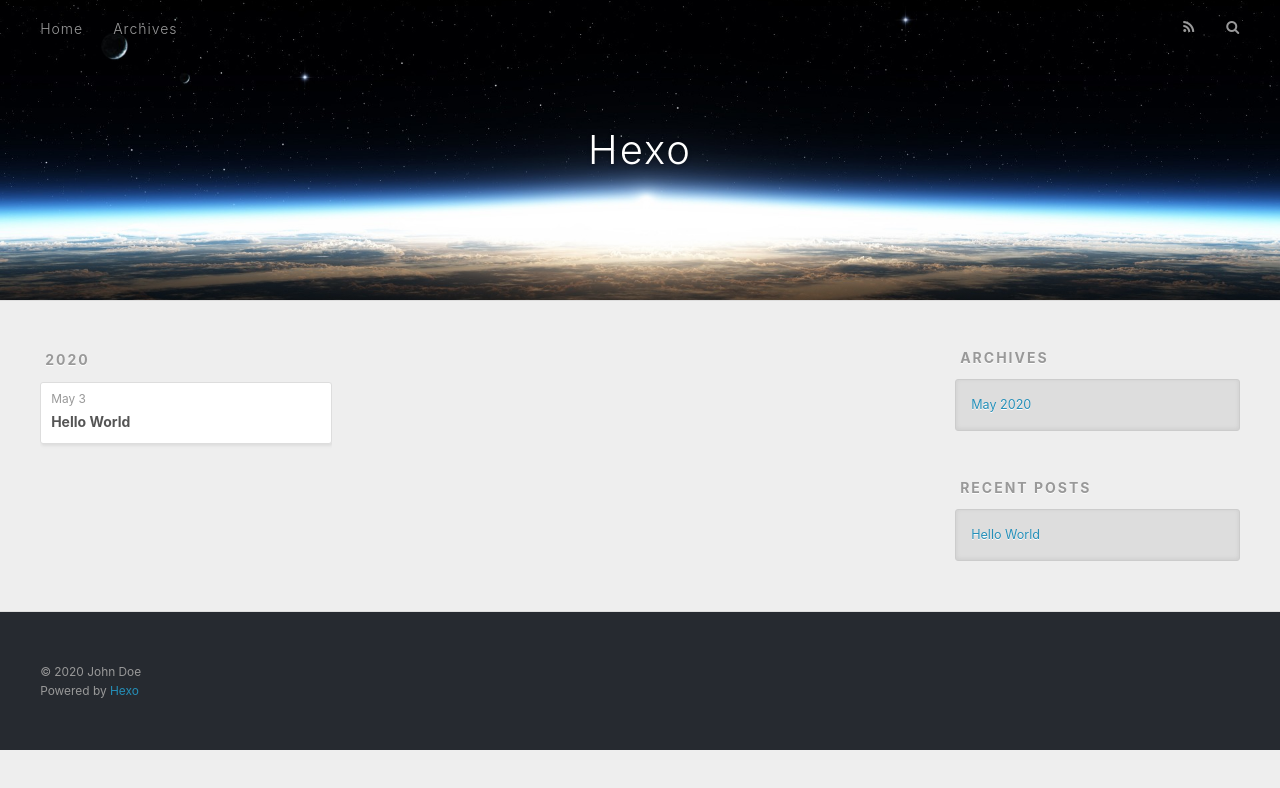
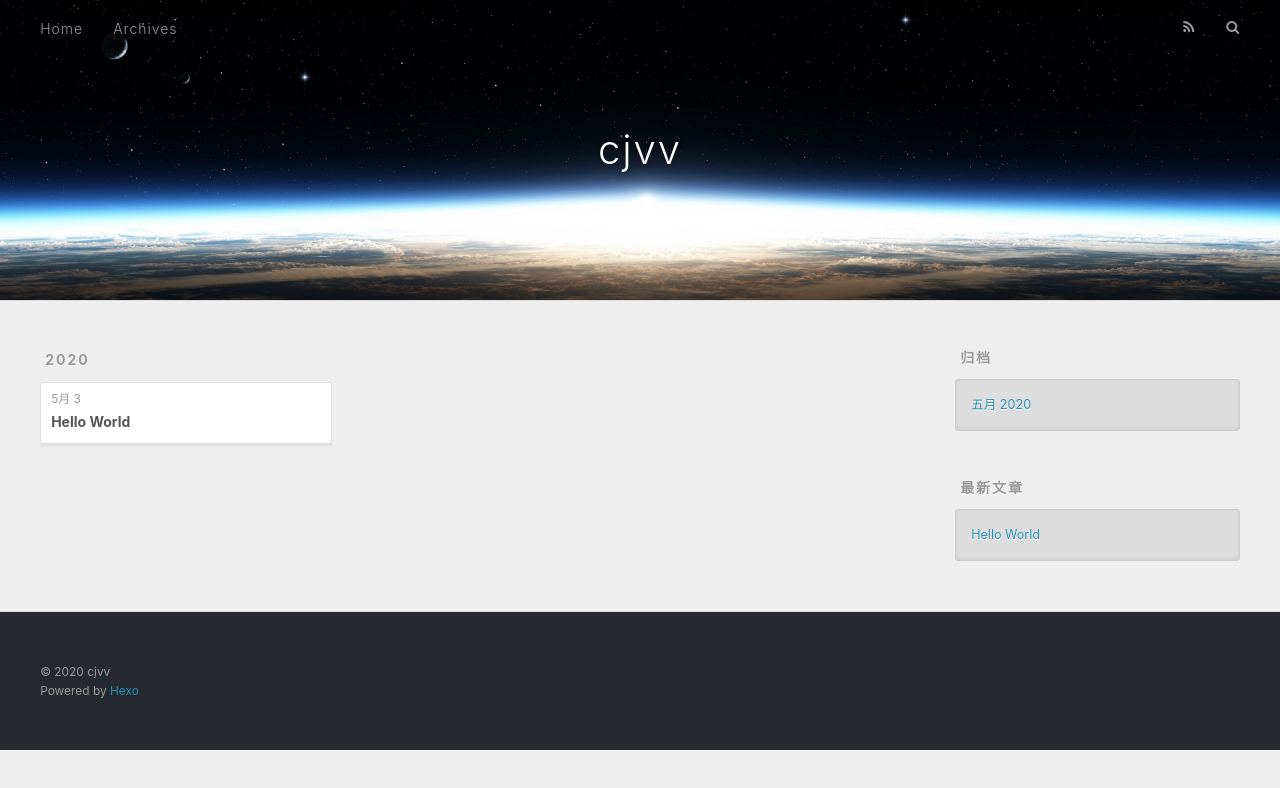
Before and after one commit to CJVV/CJVV.github.io, a plain HTML site: page archives/index.html in a window 1280 px wide. Drawn offline with nearby package versions, Linux system fonts and the light colour scheme.

Commit message:
Site updated: 2020-05-03 14:40:06

```diff
--- a/archives/index.html
+++ b/archives/index.html
@@ -5,17 +5,22 @@
 
 
 
-  <title>Archives | Hexo</title>
+  <title>归档 | cjvv</title>
   <meta name="viewport" content="width=device-width, initial-scale=1, maximum-scale=1">
-  <meta property="og:type" content="website">
-<meta property="og:title" content="Hexo">
+  <meta name="description" content="���˲���,PHP,MySQL">
+<meta property="og:type" content="website">
+<meta property="og:title" content="cjvv">
 <meta property="og:url" content="http://yoursite.com/archives/index.html">
-<meta property="og:site_name" content="Hexo">
-<meta property="og:locale" content="en_US">
-<meta property="article:author" content="John Doe">
+<meta property="og:site_name" content="cjvv">
+<meta property="og:description" content="���˲���,PHP,MySQL">
+<meta property="og:locale" content="zh_CN">
+<meta property="article:author" content="cjvv">
+<meta property="article:tag" content="���˲���">
+<meta property="article:tag" content="PHP">
+<meta property="article:tag" content="MySQL">
 <meta name="twitter:card" content="summary">
 
-    <link rel="alternate" href="/atom.xml" title="Hexo" type="application/atom+xml">
+    <link rel="alternate" href="/atom.xml" title="cjvv" type="application/atom+xml">
 
 
     <link rel="icon" href="/favicon.png">
@@ -36,7 +41,7 @@
   <div id="header-outer" class="outer">
     <div id="header-title" class="inner">
       <h1 id="logo-wrap">
-        <a href="/" id="logo">Hexo</a>
+        <a href="/" id="logo">cjvv</a>
       </h1>
 
     </div>
@@ -53,7 +58,7 @@
 
           <a id="nav-rss-link" class="nav-icon" href="/atom.xml" title="RSS Feed"></a>
 
-        <a id="nav-search-btn" class="nav-icon" title="Search"></a>
+        <a id="nav-search-btn" class="nav-icon" title="搜索"></a>
       </nav>
       <div id="search-form-wrap">
         <form action="//google.com/search" method="get" accept-charset="UTF-8" class="search-form"><input type="search" name="q" class="search-form-input" placeholder="Search"><button type="submit" class="search-form-submit">&#xF002;</button><input type="hidden" name="sitesearch" value="http://yoursite.com"></form>
@@ -79,7 +84,7 @@
   <div class="archive-article-inner">
     <header class="archive-article-header">
       <a href="/2020/05/03/hello-world/" class="archive-article-date">
-  <time datetime="2020-05-03T04:41:07.809Z" itemprop="datePublished">May 3</time>
+  <time datetime="2020-05-03T04:41:07.809Z" itemprop="datePublished">5月 3</time>
 </a>
 
 
@@ -111,9 +116,9 @@
 
 
   <div class="widget-wrap">
-    <h3 class="widget-title">Archives</h3>
+    <h3 class="widget-title">归档</h3>
     <div class="widget">
-      <ul class="archive-list"><li class="archive-list-item"><a class="archive-list-link" href="/archives/2020/05/">May 2020</a></li></ul>
+      <ul class="archive-list"><li class="archive-list-item"><a class="archive-list-link" href="/archives/2020/05/">五月 2020</a></li></ul>
     </div>
   </div>
 
@@ -121,7 +126,7 @@
 
 
   <div class="widget-wrap">
-    <h3 class="widget-title">Recent Posts</h3>
+    <h3 class="widget-title">最新文章</h3>
     <div class="widget">
       <ul>
 
@@ -141,7 +146,7 @@
 
   <div class="outer">
     <div id="footer-info" class="inner">
-      &copy; 2020 John Doe<br>
+      &copy; 2020 cjvv<br>
       Powered by <a href="http://hexo.io/" target="_blank">Hexo</a>
     </div>
   </div>
```
Also changed, not shown: 2020/05/03/hello-world/index.html (+15 -12 lines), archives/2020/05/index.html (+19 -14 lines), archives/2020/index.html (+19 -14 lines), index.html (+19 -14 lines).
